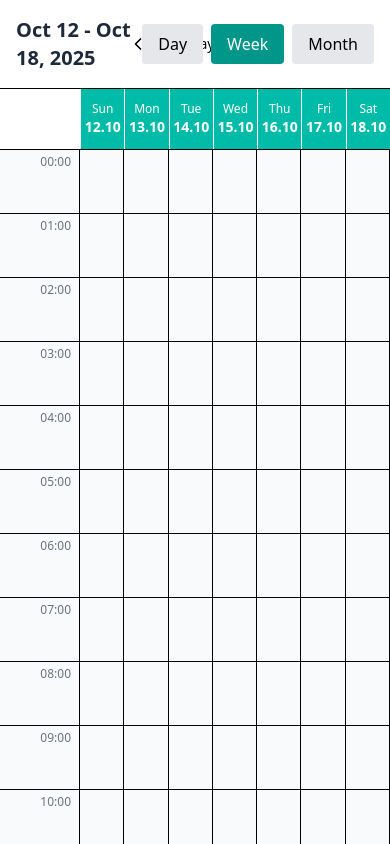
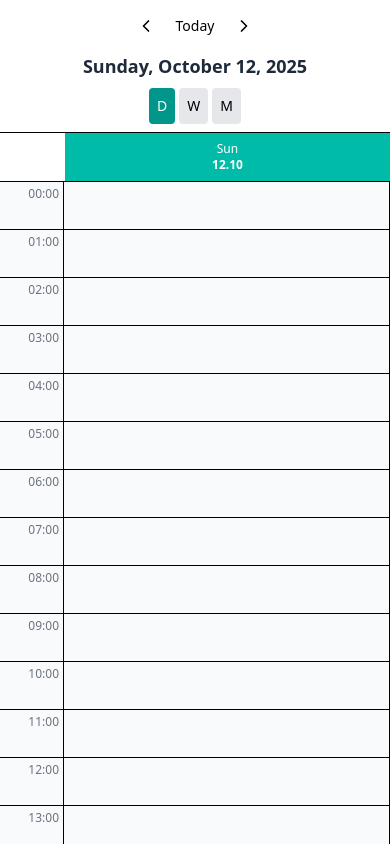
Before and after one commit to KaiHotz/Calendar-demo, a React (Vite) app: page / in a window 390 px wide. Built offline with nearby package versions, Linux system fonts and the light colour scheme.

Commit message:
responsive behavior added

```diff
--- a/src/components/Calendar/Calendar.tsx
+++ b/src/components/Calendar/Calendar.tsx
@@ -1,4 +1,5 @@
-import { type Dispatch, type FC, type SetStateAction, useCallback, useMemo, useState } from 'react';
+import { useCallback, useMemo, useState } from 'react';
+import type { Dispatch, FC, MouseEvent, SetStateAction, TouchEvent } from 'react';
 import {
     addDays,
     addMonths,
@@ -25,8 +26,16 @@ interface CalendarProps {
     onEventsChange: Dispatch<SetStateAction<ICalendarEvent[]>>;
 }
 
+const getInitialView = (): EViewType => {
+    if (typeof window !== 'undefined' && window.innerWidth < 768) {
+        return EViewType.DAY;
+    }
+
+    return EViewType.WEEK;
+};
+
 export const Calendar: FC<CalendarProps> = ({ events, onEventsChange }) => {
-    const [view, setView] = useState<EViewType>(EViewType.WEEK);
+    const [view, setView] = useState<EViewType>(getInitialView);
     const [currentDate, setCurrentDate] = useState<Date>(new Date());
     const [resizingEvent, setResizingEvent] = useState<IResizingEventState | null>(null);
     const [draggedEvent, setDraggedEvent] = useState<IDraggedEventState | null>(null);
@@ -111,7 +120,8 @@ export const Calendar: FC<CalendarProps> = ({ events, onEventsChange }) => {
         [events, onEventsChange],
     );
 
-    const handleMouseMove = (e: React.MouseEvent<HTMLDivElement>): void => {
+    const handleMouseMove = useCallback(
+        (e: MouseEvent<HTMLDivElement>): void => {
             if (!draggedEvent && !resizingEvent) return;
 
             const target = e.currentTarget;
@@ -156,7 +166,60 @@ export const Calendar: FC<CalendarProps> = ({ events, onEventsChange }) => {
                     onEventsChange(updatedEvents);
                 }
             }
-    };
+        },
+        [draggedEvent, events, onEventsChange, resizingEvent, viewDates],
+    );
+
+    const handleTouchMove = useCallback(
+        (e: TouchEvent<HTMLDivElement>): void => {
+            if (!draggedEvent && !resizingEvent) return;
+
+            const target = e.currentTarget;
+            const rect = target.getBoundingClientRect();
+            const touch = e.touches[0];
+            const y = touch.clientY - rect.top;
+            const hourHeight = rect.height / 24;
+            const newHour = Math.floor(y / hourHeight);
+            const minutes = Math.floor(((y % hourHeight) / hourHeight) * 60);
+
+            if (draggedEvent) {
+                const event = draggedEvent.event;
+                const start = new Date(event.start);
+                const end = new Date(event.end);
+                const duration = differenceInMinutes(end, start);
+
+                const targetDate = viewDates[Math.floor((touch.clientX - rect.left) / (rect.width / viewDates.length))];
+                if (!targetDate) return;
+
+                const newStart = new Date(targetDate);
+                newStart.setHours(Math.max(0, Math.min(23, newHour)), minutes, 0, 0);
+                const newEnd = new Date(newStart.getTime() + duration * 60000);
+
+                const updatedEvents = events.map((ev) =>
+                    ev.id === event.id ? { ...ev, start: newStart.toISOString(), end: newEnd.toISOString() } : ev,
+                );
+                onEventsChange(updatedEvents);
+            }
+
+            if (resizingEvent) {
+                const event = resizingEvent.event;
+                const targetDate = viewDates[Math.floor((touch.clientX - rect.left) / (rect.width / viewDates.length))];
+                if (!targetDate) return;
+
+                const newEnd = new Date(targetDate);
+                newEnd.setHours(Math.max(0, Math.min(23, newHour)), Math.min(59, minutes + 30), 0, 0);
+
+                const start = new Date(event.start);
+                if (newEnd > start) {
+                    const updatedEvents = events.map((ev) =>
+                        ev.id === event.id ? { ...ev, end: newEnd.toISOString() } : ev,
+                    );
+                    onEventsChange(updatedEvents);
+                }
+            }
+        },
+        [draggedEvent, events, onEventsChange, resizingEvent, viewDates],
+    );
 
     const handleMouseUp = useCallback((): void => {
         if (draggedEvent || resizingEvent) {
@@ -194,11 +257,14 @@ export const Calendar: FC<CalendarProps> = ({ events, onEventsChange }) => {
                 <div className="flex-1 overflow-hidden flex flex-col">
                     <div className="bg-white border-b">
                         <div className="flex">
-                            <div className="w-20 flex-shrink-0" />
+                            <div className="w-16 md:w-20 flex-shrink-0" />
                             {viewDates.map((date, idx) => (
-                                <div key={idx} className="flex-1 text-center py-3 border-l text-white bg-teal-500">
+                                <div
+                                    key={idx}
+                                    className="flex-1 text-center py-2 md:py-3 border-l text-white bg-teal-500"
+                                >
                                     <div className="text-xs font-medium">{format(date, 'EEE')}</div>
-                                    <div className="text-sm font-semibold">{format(date, 'dd.MM')}</div>
+                                    <div className="text-xs md:text-sm font-semibold">{format(date, 'dd.MM')}</div>
                                 </div>
                             ))}
                         </div>
@@ -206,9 +272,12 @@ export const Calendar: FC<CalendarProps> = ({ events, onEventsChange }) => {
 
                     <div className="flex-1 overflow-auto">
                         <div className="flex">
-                            <div className="w-20 flex-shrink-0 border-r bg-gray-50">
+                            <div className="w-16 md:w-20 flex-shrink-0 border-r bg-gray-50">
                                 {hours.map((hour) => (
-                                    <div key={hour} className="h-16 border-b flex items-start justify-end pr-2 pt-1">
+                                    <div
+                                        key={hour}
+                                        className="h-12 md:h-16 border-b flex items-start justify-end pr-1 md:pr-2 pt-1"
+                                    >
                                         <span className="text-xs text-gray-500">
                                             {String(hour).padStart(2, '0')}:00
                                         </span>
@@ -220,13 +289,15 @@ export const Calendar: FC<CalendarProps> = ({ events, onEventsChange }) => {
                                 onMouseMove={handleMouseMove}
                                 onMouseUp={handleMouseUp}
                                 onMouseLeave={handleMouseUp}
+                                onTouchMove={handleTouchMove}
+                                onTouchEnd={handleMouseUp}
                             >
                                 {viewDates.map((date, dayIdx) => (
                                     <div key={dayIdx} className="flex-1 border-r relative">
                                         {hours.map((hour) => (
                                             <div
                                                 key={hour}
-                                                className="h-16 border-b cursor-pointer hover:bg-teal-500/10"
+                                                className="h-12 md:h-16 border-b cursor-pointer hover:bg-teal-500/10"
                                                 onClick={() => handleAddEvent(date, hour)}
                                             />
                                         ))}
--- a/src/components/Calendar/CalendarHeader.tsx
+++ b/src/components/Calendar/CalendarHeader.tsx
@@ -1,4 +1,4 @@
-import { type FC } from 'react';
+import type { FC } from 'react';
 import { ChevronLeft, ChevronRight } from 'lucide-react';
 
 import { EViewType } from './types';
@@ -13,17 +13,17 @@ interface ICalendarHeaderProps {
 
 export const CalendarHeader: FC<ICalendarHeaderProps> = ({ onChangeView, view, dates, navigate, onClickToday }) => {
     return (
-        <div className="bg-white border-b p-4 flex items-center justify-between">
-            <div className="flex items-center gap-1 w-1/3 justify-start">
-                <h1 className="text-xl font-bold text-gray-800">{dates}</h1>
+        <div className="bg-white border-b p-2 md:p-4 flex flex-col md:flex-row items-center justify-between gap-2 md:gap-0">
+            <div className="flex items-center gap-1 w-full md:w-1/3 justify-center md:justify-start order-2 md:order-1">
+                <h1 className="text-lg md:text-xl font-bold text-gray-800 truncate">{dates}</h1>
             </div>
-            <div className="flex gap-2 w-1/3 justify-center">
+            <div className="flex gap-1 md:gap-2 w-full md:w-1/3 justify-center order-1 md:order-2">
                 <button onClick={() => navigate(-1)} className="p-2 hover:bg-gray-100 rounded">
                     <ChevronLeft size={20} />
                 </button>
                 <button
                     onClick={() => onClickToday(new Date())}
-                    className="px-3 py-2 hover:bg-gray-100 rounded text-sm"
+                    className="px-2 md:px-3 py-2 hover:bg-gray-100 rounded text-sm"
                 >
                     Today
                 </button>
@@ -31,24 +31,27 @@ export const CalendarHeader: FC<ICalendarHeaderProps> = ({ onChangeView, view, d
                     <ChevronRight size={20} />
                 </button>
             </div>
-            <div className="flex gap-2 w-1/3 justify-end">
+            <div className="flex gap-1 md:gap-2 w-full md:w-1/3 justify-center md:justify-end order-3">
                 <button
                     onClick={() => onChangeView(EViewType.DAY)}
-                    className={`px-4 py-2 rounded ${view === EViewType.DAY ? 'bg-teal-600 text-white' : 'bg-gray-200'}`}
+                    className={`px-2 md:px-4 py-2 rounded text-sm ${view === EViewType.DAY ? 'bg-teal-600 text-white' : 'bg-gray-200'}`}
                 >
-                    Day
+                    <span className="hidden sm:inline">Day</span>
+                    <span className="sm:hidden">D</span>
                 </button>
                 <button
                     onClick={() => onChangeView(EViewType.WEEK)}
-                    className={`px-4 py-2 rounded ${view === EViewType.WEEK ? 'bg-teal-600 text-white' : 'bg-gray-200'}`}
+                    className={`px-2 md:px-4 py-2 rounded text-sm ${view === EViewType.WEEK ? 'bg-teal-600 text-white' : 'bg-gray-200'}`}
                 >
-                    Week
+                    <span className="hidden sm:inline">Week</span>
+                    <span className="sm:hidden">W</span>
                 </button>
                 <button
                     onClick={() => onChangeView(EViewType.MONTH)}
-                    className={`px-4 py-2 rounded ${view === EViewType.MONTH ? 'bg-teal-600 text-white' : 'bg-gray-200'}`}
+                    className={`px-2 md:px-4 py-2 rounded text-sm ${view === EViewType.MONTH ? 'bg-teal-600 text-white' : 'bg-gray-200'}`}
                 >
-                    Month
+                    <span className="hidden sm:inline">Month</span>
+                    <span className="sm:hidden">M</span>
                 </button>
             </div>
         </div>
```
Also changed, not shown: src/components/Calendar/CalendarEvent.tsx (+43 -13 lines), src/components/Calendar/MonthView.tsx (+15 -11 lines). Lines whose indentation alone changed are shown as unchanged.
